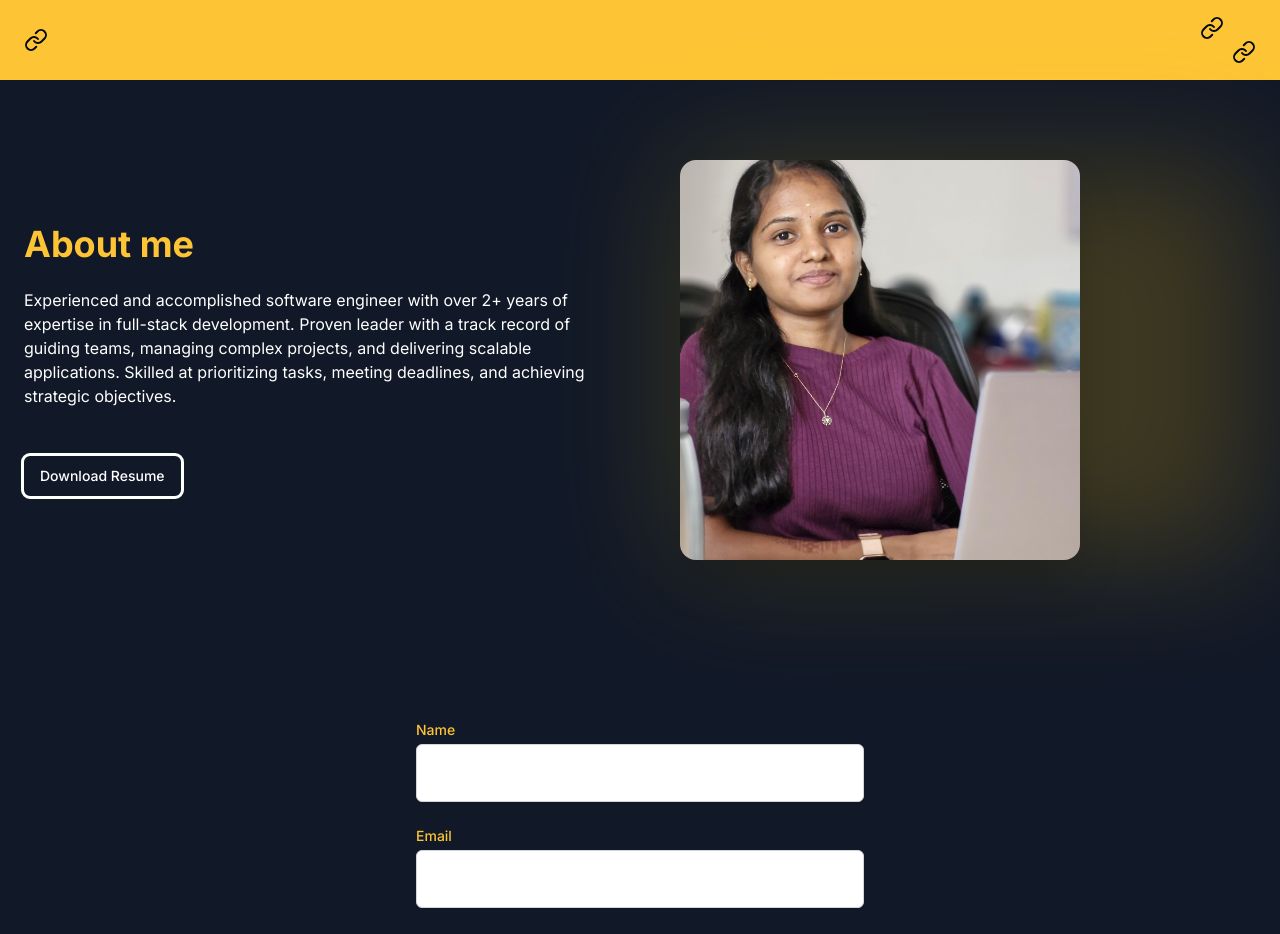
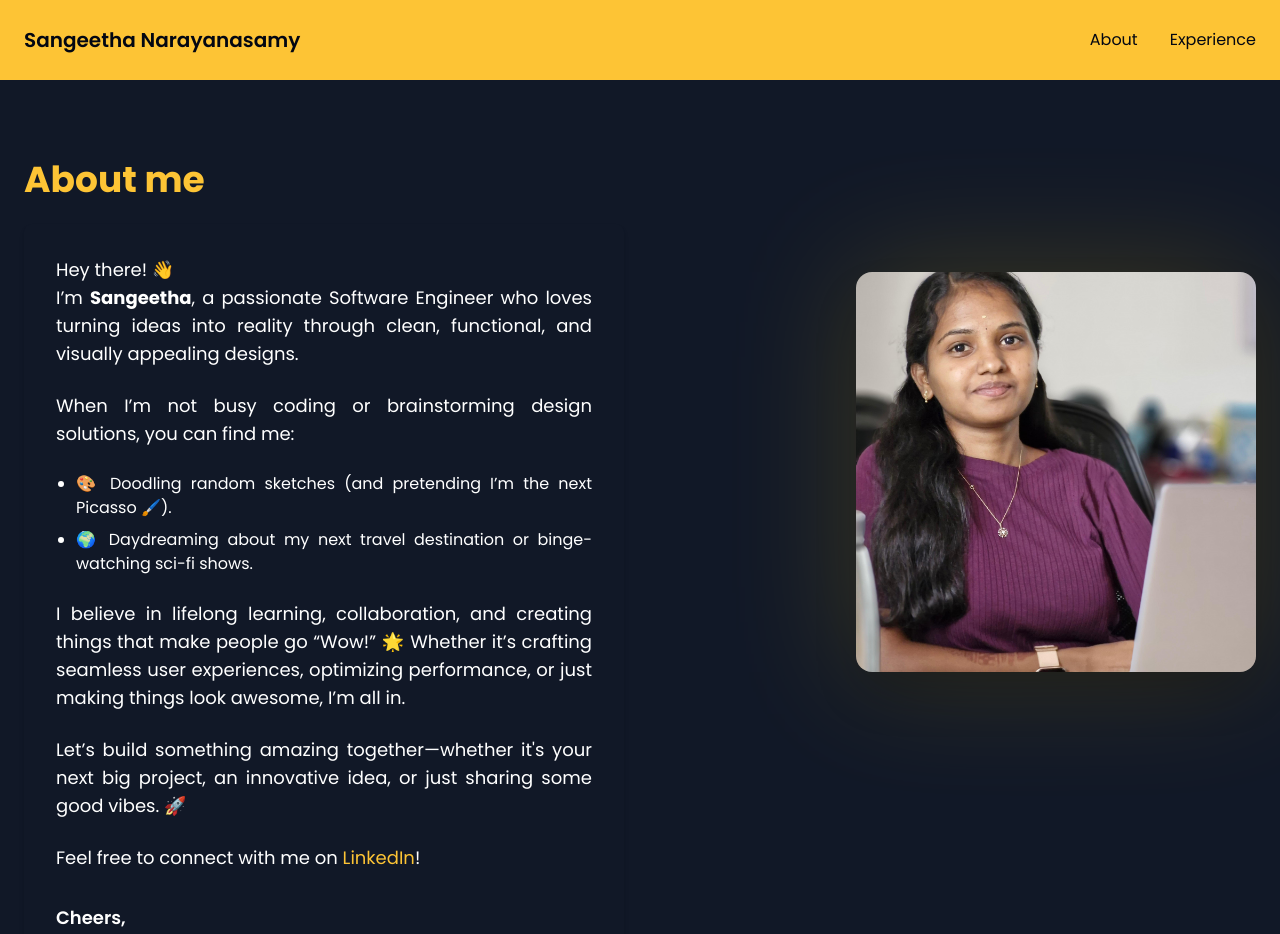
Before and after one commit to sangeetha2521/My-Portfolio, a Next.js app: page /about in a window 1280 px wide. Shown: the top 934 px of the page. Built offline with nearby package versions, Linux system fonts and the light colour scheme.

Commit message:
About content

```diff
--- a/src/app/about/page.tsx
+++ b/src/app/about/page.tsx
@@ -1,5 +1,3 @@
-import ContactForm from '@/components/contact-form';
-import { Button } from '@/components/ui/button';
 import Image from 'next/image';
 import Link from 'next/link';
 import profileImage from "../../components/ui/profile.jpeg";
@@ -9,39 +7,67 @@ export default function About() {
     <main className="min-h-screen">
       <section className="py-20">
         <div className="container mx-auto px-6">
-          <div className="flex flex-col md:flex-row items-center gap-20 ">
-            <div className="flex-1">
-              <h1 className="text-4xl font-bold mb-6 text-[#FDC435]">About me</h1>
-              <p className="text-white mb-8">
-                Experienced and accomplished software engineer with over 2+ years of expertise in full-stack development. Proven leader with a track record of guiding teams, managing complex projects, and delivering scalable applications. Skilled at prioritizing tasks, meeting deadlines, and achieving strategic objectives.
-              </p>
-              <Link href="../../../public/static/sangeetha/Sangeetha.pdf" target={"_blank"}>
-                <Button className="mt-4 rounded-md outline text-sm px-4 py-2 bg-primary-color-700 text-white">
-                  Download Resume
-                </Button>
-              </Link>
+          <div className="flex flex-col md:flex-row items-center md:items-start gap-8">
+            {/* Left Content */}
+            <div className="flex-1 px-4 md:px-0">
+              <h1 className="text-3xl md:text-4xl font-bold mb-6 text-[#FDC435] text-center md:text-left">About me</h1>
+              <div className="bg-gray-900 text-white text-justify p-6 md:p-8 rounded-lg shadow-md">
+                <p className="text-base md:text-lg leading-relaxed mb-6">
+                  Hey there! 👋
+                  <br />
+                  I’m <strong>Sangeetha</strong>, a passionate Software Engineer who loves turning ideas into reality through clean, functional, and visually appealing designs.
+                </p>
+                <p className="text-base md:text-lg leading-relaxed mb-6">
+                  When I’m not busy coding or brainstorming design solutions, you can find me:
+                </p>
+                <ul className="list-disc pl-5 space-y-2">
+                  <li>🎨 Doodling random sketches (and pretending I’m the next Picasso 🖌️).</li>
+                  <li>🌍 Daydreaming about my next travel destination or binge-watching sci-fi shows.</li>
+                </ul>
+                <p className="text-base md:text-lg leading-relaxed mt-6">
+                  I believe in lifelong learning, collaboration, and creating things that make people go “Wow!” 🌟 Whether it’s crafting seamless user experiences, optimizing performance, or just making things look awesome, I’m all in.
+                </p>
+                <p className="text-base md:text-lg leading-relaxed mt-6">
+                  Let’s build something amazing together—whether it's your next big project, an innovative idea, or just sharing some good vibes. 🚀
+                </p>
+                <p className="text-base md:text-lg leading-relaxed mt-6">
+                  Feel free to connect with me on
+                  <Link href="https://www.linkedin.com/in/25sangeetha/" className="text-[#FDC435] hover:underline"> LinkedIn</Link>!
+                </p>
+                <p className="text-base md:text-lg mt-8 font-semibold text-center md:text-left">Cheers,</p>
+                <p className="text-base md:text-lg font-semibold text-center md:text-left">Sangeetha 😊</p>
+                <div className="flex justify-center md:justify-start">
+                  <Link href="../../../public/static/sangeetha/Sangeetha.pdf" target={"_blank"}>
+                    <button className="mt-4 rounded-md text-sm px-4 py-2 bg-[#FDC435] text-white shadow hover:bg-yellow-400 transition">
+                      Download Resume
+                    </button>
+                  </Link>
+                </div>
+              </div>
+            </div>
 
-
-            </div>
-            <div className="flex-1">
-              <div className="mt-10 md:mt-0 relative">
+            {/* Right Image */}
+            <div className="flex-1 flex justify-center md:justify-end xl:mt-28 px-4 md:px-0">
+              <div className="relative">
                 <div className="absolute inset-0 bg-gradient-to-r from-yellow-400 to-yellow-500 blur-3xl opacity-20" />
                 <Image
                   src={profileImage}
                   alt="Hero image"
-                  className="rounded-2xl shadow-2xl w-[500px] h-[500px] md:w-[400px] md:h-[400px] relative z-10 object-cover"
+                  className="rounded-2xl shadow-2xl w-[300px] h-[300px] md:w-[400px] md:h-[400px] object-cover relative z-10"
                 />
               </div>
             </div>
           </div>
+
+
         </div>
       </section>
 
-      <section className="py-20">
+      {/* <section className="py-20">
         <div className="container mx-auto px-6">
           <ContactForm />
         </div>
-      </section>
+      </section> */}
     </main>
   )
 }
--- a/src/app/globals.css
+++ b/src/app/globals.css
@@ -67,3 +67,17 @@
 /* * {
   font-family: "Poppins";
 } */
+*::-webkit-scrollbar {
+  width: 10px;
+  height: 10px;
+}
+
+*::-webkit-scrollbar-thumb {
+  background-color: #cecece;
+  border-radius: 5px;
+  height: 2px;
+}
+
+*::-webkit-scrollbar-track {
+  display: none;
+}
--- a/src/app/layout.tsx
+++ b/src/app/layout.tsx
@@ -1,9 +1,10 @@
-import { Link } from 'lucide-react';
+
 import type { Metadata } from 'next';
-import { Inter } from 'next/font/google';
+import { Poppins } from 'next/font/google';
+import Link from 'next/link';
 import './globals.css';
 
-const inter = Inter({ subsets: ['latin'] })
+const poppins = Poppins({ subsets: ['latin'], weight: ['400', '500', '600', '700'] });
 
 export const metadata: Metadata = {
   title: 'Portfolio Website',
@@ -17,7 +18,7 @@ export default function RootLayout({
 }) {
   return (
     <html lang="en">
-      <body className={`${inter.className} bg-gray-900`}>
+      <body className={`${poppins.className} bg-gray-900`}>
         <nav className="flex justify-between bg-[#FDC435]  items-center p-6  w-full h-20 ">
           <Link href="/" className="text-xl font-semibold">Sangeetha Narayanasamy</Link>
           <div className="space-x-8">
--- a/src/app/page.tsx
+++ b/src/app/page.tsx
@@ -31,7 +31,7 @@ export default function Home() {
           <div className="max-w-xl text-center md:text-left">
             <p className="text-yellow-400 font-medium mb-4">SOFTWARE ENGINEER</p>
             <h1 className="text-4xl md:text-5xl font-bold mb-6 text-white">
-              Hello, my name is <span className="text-yellow-400">Sangeetha</span>
+              Hey!, my name is <span className="text-yellow-400">Sangeetha</span>
             </h1>
             <p className="text-gray-300 mb-8 text-justify">
               Experienced and accomplished software engineer with over 2+ years of expertise in full-stack development. Proven leader with a track record of guiding teams, managing complex projects, and delivering scalable applications. Skilled at prioritizing tasks, meeting deadlines, and achieving strategic objectives.
```
